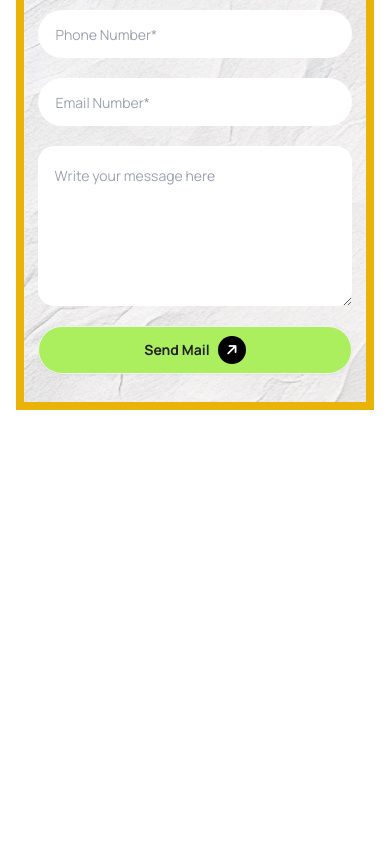
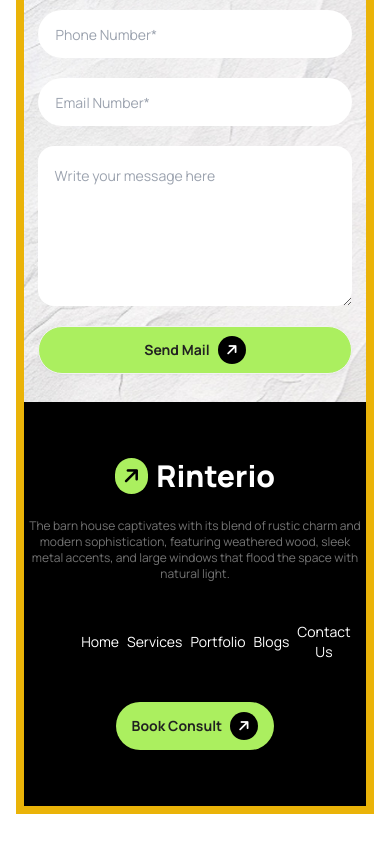
Before and after one commit to Fahsina24/assignment_3, a plain HTML site: page index.html in a window 390 px wide. Shown: the part 3434-4280 px from the top of the page. Before the commit the page ends 3876 px from the top, so only its background shows below. Drawn offline with nearby package versions, Linux system fonts and the light colour scheme.

Commit message:
Footer section is done and responsive for desktop

```diff
--- a/index.html
+++ b/index.html
@@ -378,6 +378,51 @@
         </div>
       </section>
     </main>
-    <footer></footer>
+
+    <!-- Footer Section -->
+    <footer class="footer footer-center bg-black text-white">
+      <div class="flex lg: flex-col mt-14 pb-0">
+        <div class="flex gap-2">
+          <p class="bg-primary_btn_color rounded-full px-2 py-1 items-center">
+            <i
+              class="fa-solid fa-arrow-right text-center text-black text-xl -rotate-45"
+            >
+            </i>
+          </p>
+          <h1 class="text-3xl font-extrabold">Rinterio</h1>
+        </div>
+        <div>
+          <p
+            class="text-other_text font-normal pt-4 text-xs lg:text-sm lg:w-2/3 lg:mx-auto"
+          >
+            The barn house captivates with its blend of rustic charm and modern
+            sophistication, featuring weathered wood, sleek metal accents, and
+            large windows that flood the space with natural light.
+          </p>
+        </div>
+      </div>
+
+      <div class="flex justify-evenly w-4/6">
+        <a>Home</a>
+        <a>Services</a>
+        <a>Portfolio</a>
+        <a>Blogs</a>
+        <a>Contact Us</a>
+      </div>
+     <div class="flex">
+                <button
+                  class="btn border-0  mb-14 bg-primary_btn_color rounded-full font-bold text-primary_text"
+                >
+                  Book Consult
+                  <p class="bg-black w-fit rounded-full px-2 py-1">
+                    <i
+                      class="fa-solid fa-arrow-right text-center text-white text-sm -rotate-45"
+                    >
+                    </i>
+                  </p>
+                </button>
+              </div>
+            </div>
+    </footer>
   </body>
 </html>
```
